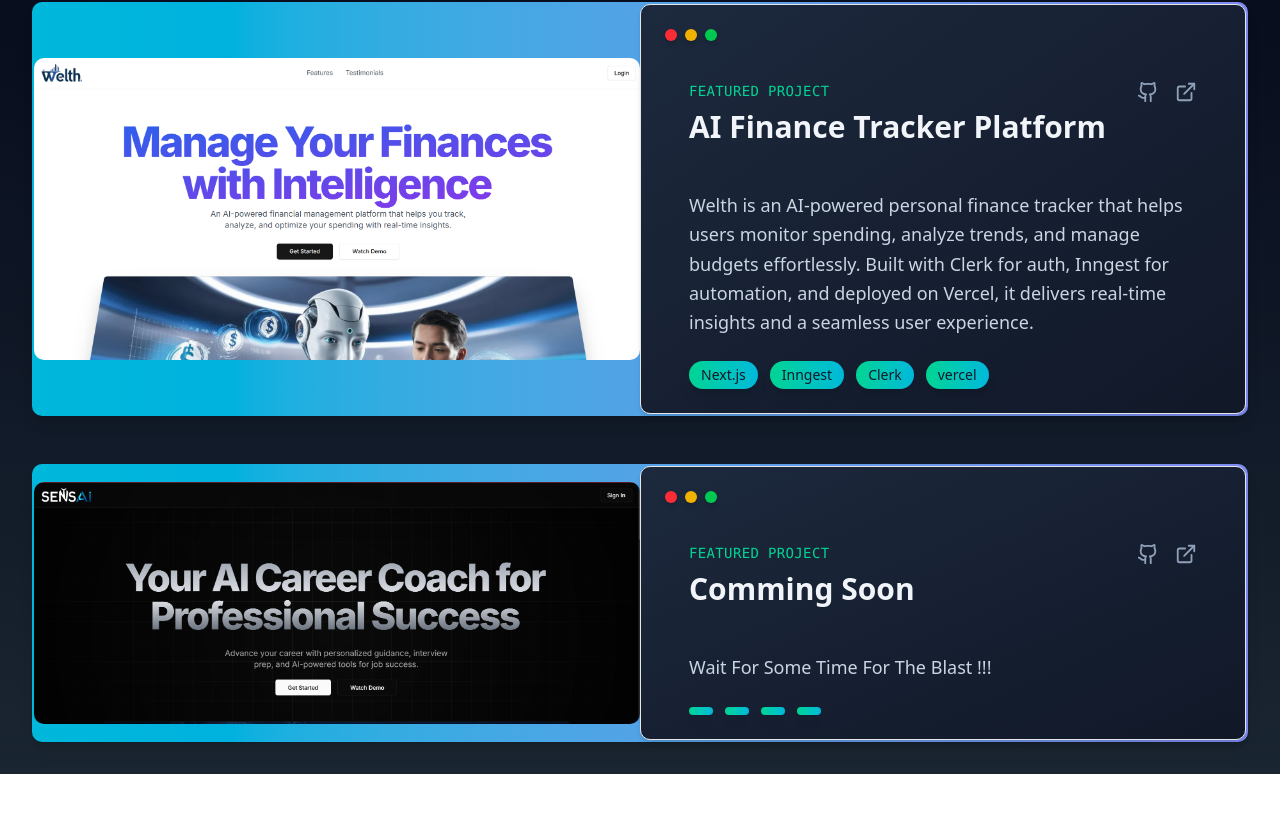
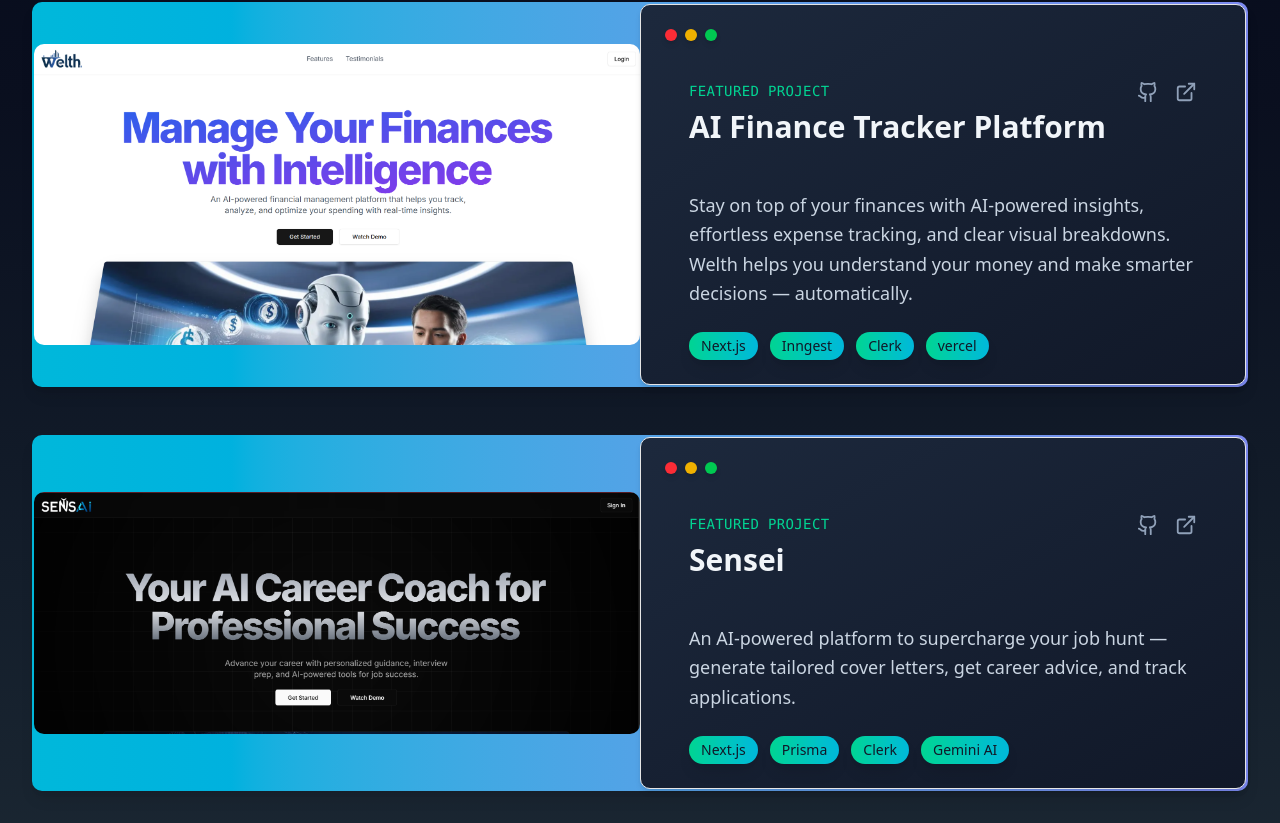
Before and after one commit to 101krish/portfolio, a React (Vite) app: page /projects in a window 1280 px wide. Shown: the part 627-1450 px from the top of the page. Before the commit the page ends 1401 px from the top, so only its background shows below. Built offline with nearby package versions, Linux system fonts and the light colour scheme.

Commit message:
Describe what you changed

```diff
--- a/src/pages/Projects/page.tsx
+++ b/src/pages/Projects/page.tsx
@@ -34,7 +34,7 @@
       title:
         "AI Finance Tracker Platform",
       description:
-        "Welth is an AI-powered personal finance tracker that helps users monitor spending, analyze trends, and manage budgets effortlessly. Built with Clerk for auth, Inngest for automation, and deployed on Vercel, it delivers real-time insights and a seamless user experience.",
+        "Stay on top of your finances with AI-powered insights, effortless expense tracking, and clear visual breakdowns. Welth helps you understand your money and make smarter decisions — automatically.",
       tags: ["Next.js", "Inngest", "Clerk ", "vercel"],
       links: {
         github: "https://github.com/101krish/Ai-Finance-Tracker",
@@ -45,12 +45,12 @@
     },
     {
       title:
-        "Comming Soon",
-      description:"Wait For Some Time For The Blast !!!",
-      tags: ["", " ", "", ""],
+        "Sensei",
+      description:"An AI-powered platform to supercharge your job hunt — generate tailored cover letters, get career advice, and track applications.",
+      tags: ["Next.js", "Prisma", "Clerk", "Gemini AI"],
       links: {
-        github: "",
-        demo: "",
+        github: "https://github.com/101krish/Sensei",
+        demo: "https://sensei-liard-delta.vercel.app/",
       },
       image: codekori,
       featured: true,
```
